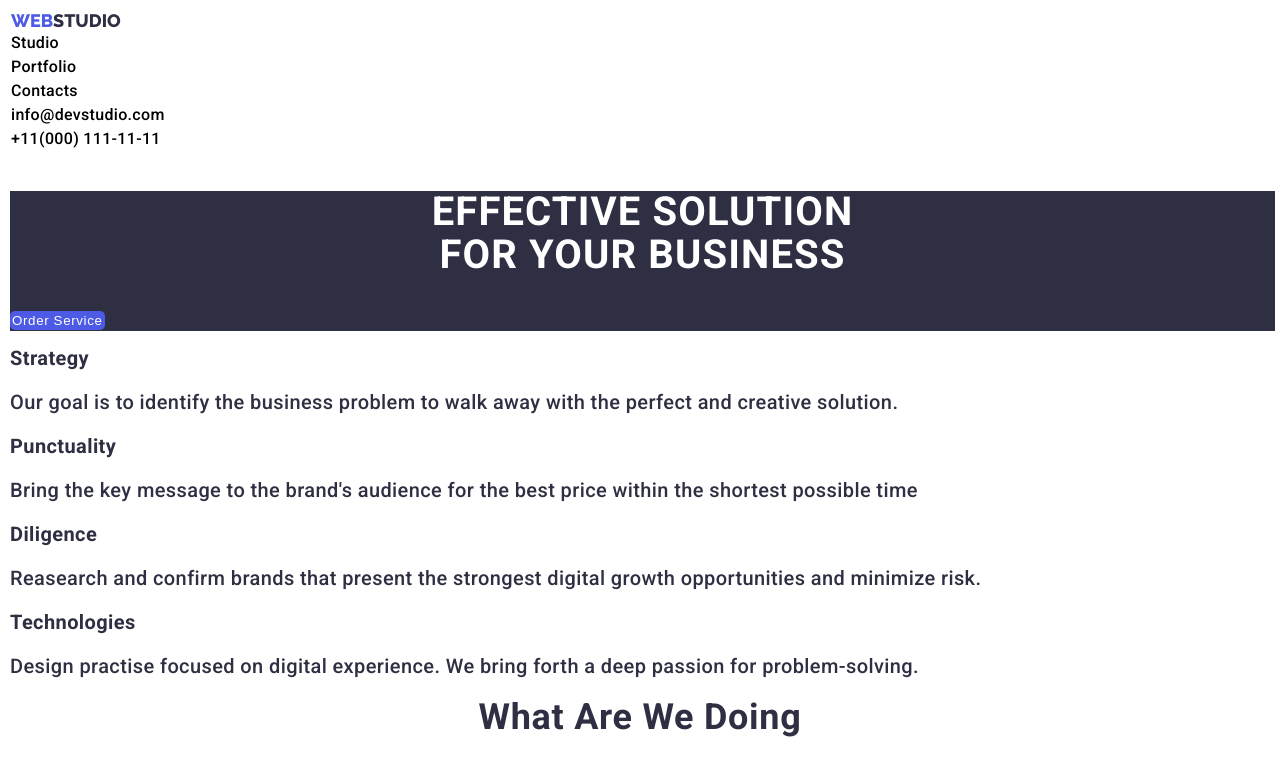
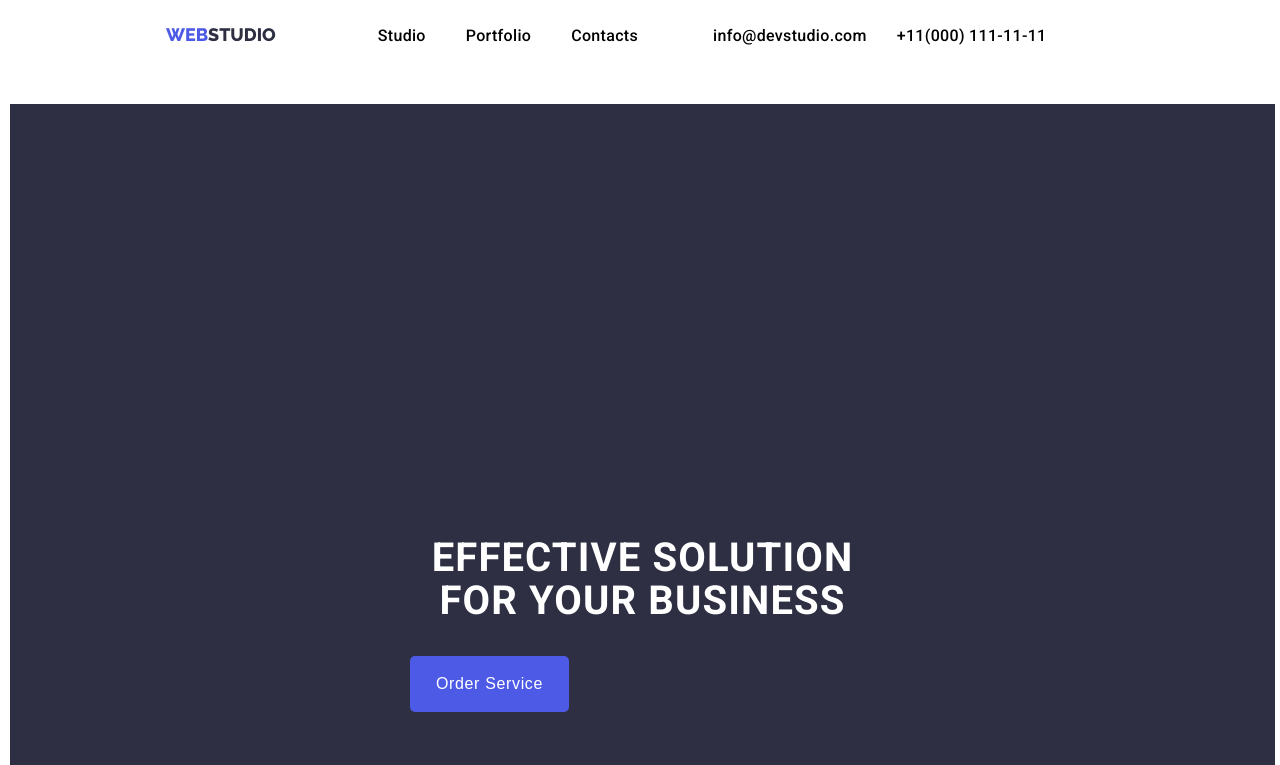
Before and after one commit to ardevazsign/goit-markup-hw-03, a plain HTML site: page index.html in a window 1280 px wide. Shown: the top 765 px of the page. Drawn offline with Linux system fonts and the light colour scheme.

Commit message:
homework 3

```diff
--- a/css/styles.css
+++ b/css/styles.css
@@ -54,21 +54,38 @@ ul > li > a:hover{
     text-transform: uppercase;
 }
 .top-menu{
-    margin-top: 10px;
-    margin-left: 1px;
+    display: inline-flex;
+    margin-top: 24px;
+    margin-left: 156px;
+}
+/* hw-3 */
+.menu{
+    margin-left: 72px;
 }
 .pages {
+    display: inline-flex;
     margin-top: 0;
     margin-bottom: 0;
     font-size: 16px;
     font-weight: 500;
 }
+.menu .pages > li > a{
+    justify-content: space-between;
+    margin: 20px;
+}
 
 .contacts-menu{
+    display: inline-flex;
+    /* margin-right: 156px; */
+    margin-left: 40px;
     margin-top: 0;
     padding-top: 0;
     font-size: 16px;
     font-weight: 500;
+}
+.contacts-menu > li >a{
+    justify-content: space-between;
+    margin: 15px;
 }
 
 /* Hero Image */
@@ -84,14 +101,20 @@ h1 {
 .hero {
     margin: 40px 5px 15px 10px;
     background-color: var(--background-font);
-    height: 140px;
+    /* height: 140px; */
+    /* width: 1440px; */
+    padding: 400px;
+    width: auto;
+    height: 600px;
 }
 .button {
     background: var(--primary-color);
     color: var(--primary-white);
     border-radius: 4px;
     padding: 2px;
-     /* font-size: 16px; */
+    width: 159px;
+    height: 56px;
+    font-size: 16px;
     font-weight: 500;
     letter-spacing: 0.64px;
     cursor: pointer;
@@ -104,6 +127,8 @@ h1 {
     border-radius: 5px;
     padding: 2px;
     letter-spacing: .5px;
+    width: 159px;
+    height: 56px;
 }
 
 /* Section1 */
--- a/index.html
+++ b/index.html
@@ -3,7 +3,7 @@
 <head>
     <meta charset="UTF-8">
     <meta name="viewport" content="width=device-width, initial-scale=1.0">
-    <title>homework 2</title>
+    <title>Goit-markup-hw-03</title>
 
     <link rel="preconnect" href="https://fonts.googleapis.com">
     <link rel="preconnect" href="https://fonts.gstatic.com" crossorigin>
```
Lines whose indentation alone changed are shown as unchanged.
